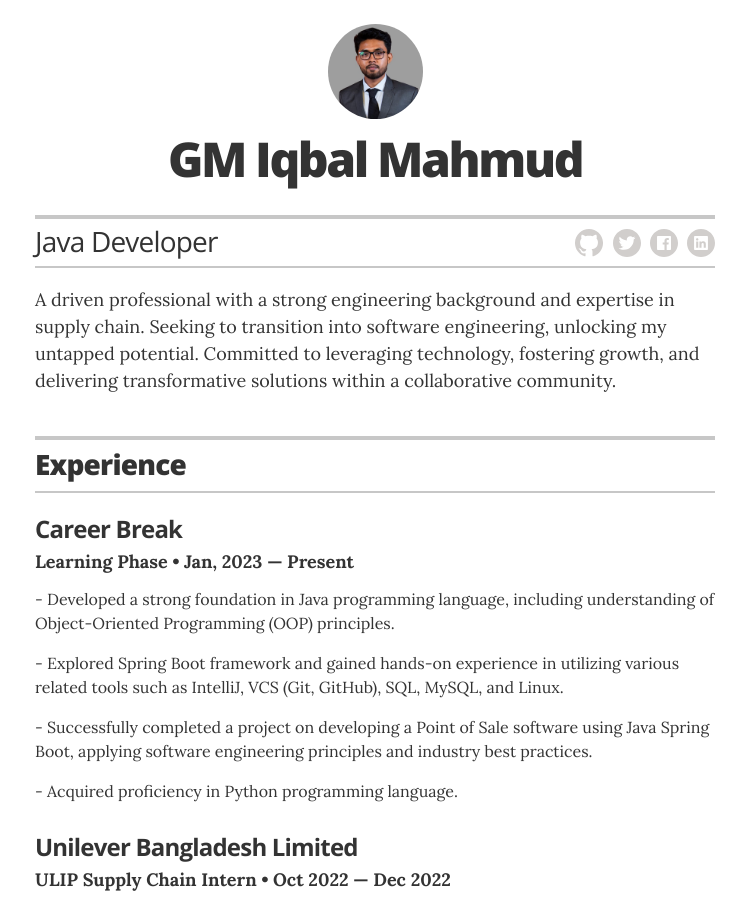
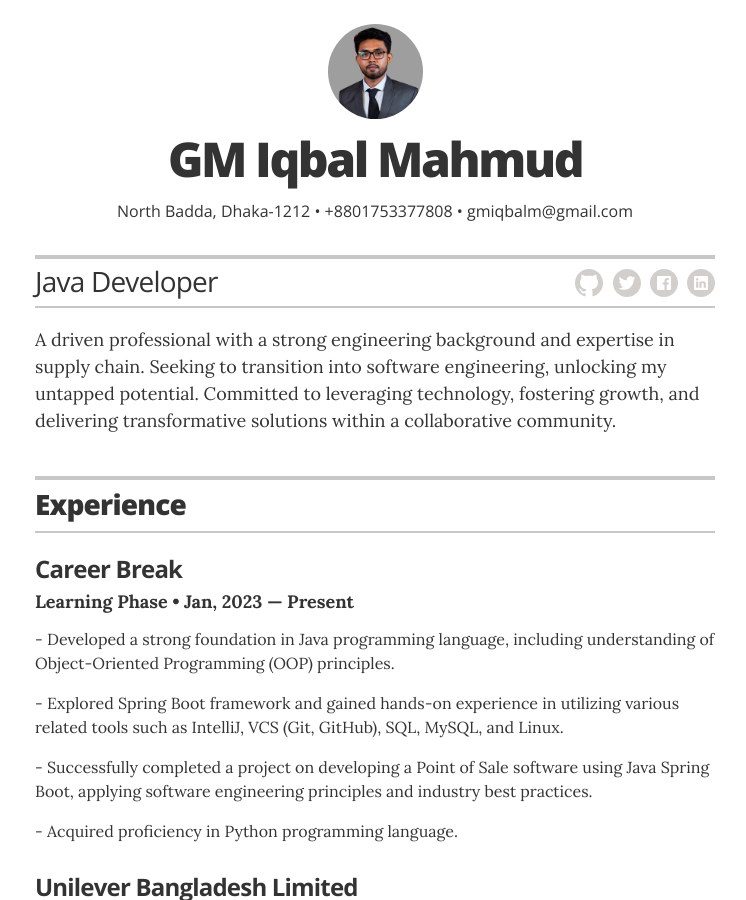
Before and after one commit to gmiqbal/resume, a Jekyll site: the page built from index.html, in a window 1280 px wide and 900 px high. Shown: the whole window, without its empty margins (265-1011 px from the left). Built offline with Jekyll 4.4.1, drawn with Linux system fonts in a browser that asks for light colours; some of the changed lines change nothing that is shown.

Commit message:
spacing changed

```diff
--- a/_config.yml
+++ b/_config.yml
@@ -21,7 +21,7 @@ resume_contact_telephone:       "+8801753377808"
 resume_contact_address:         "North Badda, Dhaka-1212"
 
 resume_header_contact_info:     "North Badda, Dhaka-1212 • +8801753377808 • gmiqbalm@gmail.com"
-display_header_contact_info:    "false"
+display_header_contact_info:    "true"
 
 resume_header_intro: "<p class=\"text-justify\">\nA driven professional with a strong engineering background and expertise in supply chain. Seeking to transition into software engineering, unlocking my untapped potential. Committed to leveraging technology, fostering growth, and delivering transformative solutions within a collaborative community.\n</p>"
 
```
